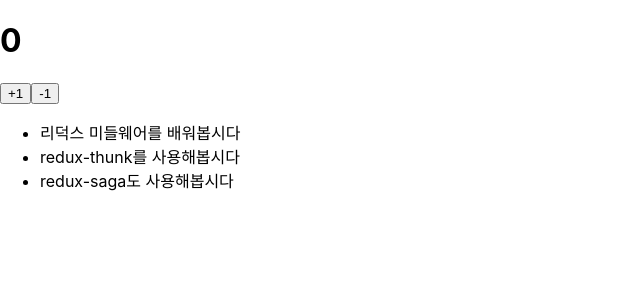
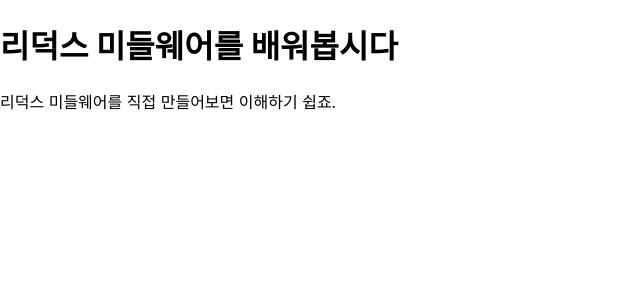
Before and after one commit to t2ols/react-redux-middleware, a React (Create React App) app: page /1 in a window 1280 px wide. Shown: the top 300 px of the page, without its empty margins (0-640 px from the left). Built offline with nearby package versions, Linux system fonts and the light colour scheme.

Commit message:
react router

```diff
--- a/package.json
+++ b/package.json
@@ -9,6 +9,7 @@
     "react": "^17.0.2",
     "react-dom": "^17.0.2",
     "react-redux": "^7.2.4",
+    "react-router-dom": "^5.2.0",
     "react-scripts": "4.0.3",
     "redux": "^4.1.0",
     "redux-devtools-extension": "^2.13.9",
--- a/src/App.js
+++ b/src/App.js
@@ -1,12 +1,19 @@
 import './App.css';
-import CounterContainer from './containers/CounterContainer';
-import PostListcontainer from './containers/PostListContatiner';
+import { Route } from 'react-router-dom';
+
+// import CounterContainer from './containers/CounterContainer';
+// import PostListcontainer from './containers/PostListContatiner';
+
+import PostListPage from './pages/PostListPage';
+import PostPage from './pages/PostPage';
 
 function App() {
   return (
     <>
-      <CounterContainer />
-      <PostListcontainer />
+      {/* <CounterContainer />
+      <PostListcontainer /> */}
+      <Route path="/" component={PostListPage} exact />
+      <Route path="/:id" component={PostPage} />
     </>
   );
 }
--- a/src/api/posts.js
+++ b/src/api/posts.js
@@ -26,7 +26,7 @@
     return posts;
 }
 
-export const getPostsById = async (id) => {
+export const getPostById = async (id) => {
     await sleep(500);
     return posts.find( post => post.id === id );
 }
--- /dev/null
+++ b/src/components/Post.js
@@ -0,0 +1,14 @@
+import React from 'react';
+
+function Post({post}) {
+    const {title, body } = post;
+
+    return (
+        <div>
+            <h1>{title}</h1>
+            <p>{body}</p>
+        </div>
+    )
+}
+
+export default Post;
--- a/src/components/PostList.js
+++ b/src/components/PostList.js
@@ -1,11 +1,12 @@
-import React from 'react'
+import React from 'react';
+import {Link} from 'react-router-dom'
 
 function PostList({posts}) {
     return (
         <ul>
             {posts.map(post => (
                 <li key={post.id} >
-                    {post.title}
+                    <Link to={`/${post.id}`}> {post.title} </Link>
                 </li>
             ))}
         </ul>
--- /dev/null
+++ b/src/containers/PostContainer.js
@@ -0,0 +1,21 @@
+import React, { useEffect } from 'react';
+import { useSelector, useDispatch } from 'react-redux';
+import { getPost } from '../modules/posts'; //redux thunk
+import Post from '../components/Post';
+
+function PostContainer({postId}) {
+    const { data, loading, error } = useSelector(state => state.posts.post);
+    const dispatch = useDispatch();
+
+    useEffect(() => {
+        dispatch(getPost(postId));
+    }, [postId, dispatch] );
+
+    if (loading) return <div>로딩중...</div>;
+    if (error) return <div>에러 발생!</div>;
+    if (!data) return null;
+
+    return <Post post={data} />;
+}
+
+export default PostContainer;
--- a/src/index.js
+++ b/src/index.js
@@ -12,6 +12,7 @@
 import ReduxThunk from 'redux-thunk'
 import { composeWithDevTools } from 'redux-devtools-extension'; //chrom app stroe redux-devtools install
 
+import { BrowserRouter } from 'react-router-dom';
 
 const store = createStore(rootReducer,
   composeWithDevTools(applyMiddleware(ReduxThunk, logger))
@@ -19,11 +20,11 @@
 
 
 ReactDOM.render(
-
-  <Provider store={store}>
-    <App />
-  </Provider>,
-
+  <BrowserRouter>
+    <Provider store={store}>
+      <App />
+    </Provider>
+  </BrowserRouter>,
   document.getElementById('root')
 );
 
--- a/src/lib/asyncUtils.js
+++ b/src/lib/asyncUtils.js
@@ -1,5 +1,8 @@
 //Promise에 기반한 Thunk를 만들어주는 함수입니다.
 export const createPromiseThunk = (type, promiseCreator) => {
+
+    console.log(`call thunk ${type}`)
+
     const [SUCCESS, ERROR] = [`${type}_SUCCESS`, `${type}_ERROR`];
 
     return param => async dispatch => {
--- a/src/modules/posts.js
+++ b/src/modules/posts.js
@@ -1,5 +1,5 @@
 import * as postsAPI from '../api/posts';
-import {createPromiseThunk, handleAsyncActions } from '../lib/asyncUtils'
+import {reducerUtils, createPromiseThunk, handleAsyncActions } from '../lib/asyncUtils'
 
 /* 액션 타입 */
 
@@ -13,18 +13,24 @@
 const GET_POST_SUCCESS = 'GET_POST_SUCCESS';
 const GET_POST_ERROR = 'GET_POST_ERROR';
 
+// const initialState = {
+//     posts : {
+//         loading : false,
+//         data : null,
+//         error:null
+//     },
+//     post : {
+//         loading : false,
+//         data : null,
+//         error : null
+//     }
+// }
+
+// initialState 쪽도 반복되는 코드를 initial() 함수를 사용해서 리팩토링 했습니다.
 const initialState = {
-    posts : {
-        loading : false,
-        data : null,
-        error:null
-    },
-    post : {
-        loading : false,
-        data : null,
-        error : null
-    }
-}
+    posts: reducerUtils.initial(),
+    post: reducerUtils.initial()
+  };
 
 /* thunk를 이용한 액션 함수 */
 
@@ -56,7 +62,7 @@
 
 //action function ReFactoring [make thunk function ]
 export const getPosts = createPromiseThunk(GET_POSTS, postsAPI.getPosts)
-export const getPost = createPromiseThunk(GET_POSTS, postsAPI.getPostsById)
+export const getPost = createPromiseThunk(GET_POST, postsAPI.getPostById)
 
 
 //Reducer
--- /dev/null
+++ b/src/pages/PostListPage.js
@@ -0,0 +1,8 @@
+import React from 'react';
+import PostListcontainer from '../containers/PostListContatiner';
+
+function PostListPage(){
+    return <PostListcontainer />;
+}
+
+export default PostListPage;
--- /dev/null
+++ b/src/pages/PostPage.js
@@ -0,0 +1,9 @@
+import React from 'react';
+import PostContainer from '../containers/PostContainer';
+
+function PostPage({match}){
+    const {id} = match.params; //URL 파라미터 조회하기
+    return <PostContainer postId={parseInt(id,10)}></PostContainer>;
+}
+
+export default PostPage;
```
